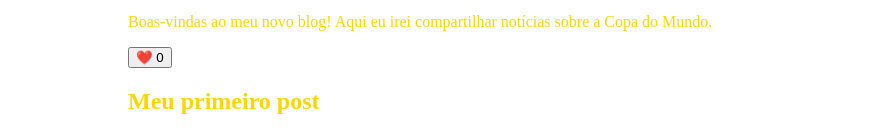
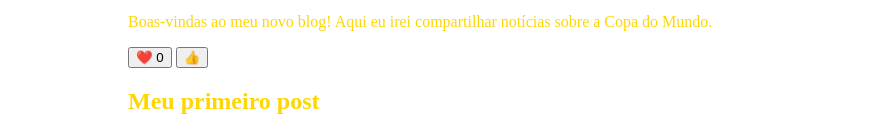
Before and after one commit to rafa481/alura, a plain HTML site: page index.html in a window 1280 px wide. Shown: the part 344-481 px from the top of the page, without its empty margins (192-1087 px from the left). Drawn offline with Linux system fonts and the light colour scheme.

Commit message:
Update index.html

```diff
--- a/index.html
+++ b/index.html
@@ -48,6 +48,7 @@
     <p>Boas-vindas ao meu novo blog! Aqui eu irei
     compartilhar notícias sobre a Copa do Mundo.</p>
   <button> ❤️ <span>0</span></button>
+   <button> 👍<span0</span></button>
      <div>
    <h2>Meu primeiro post</h2>
      </main>
```
